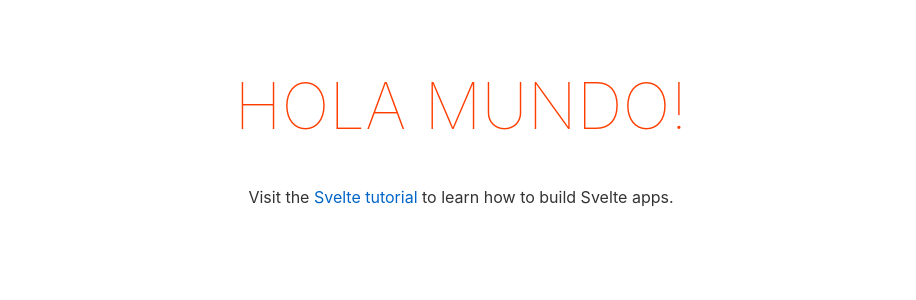
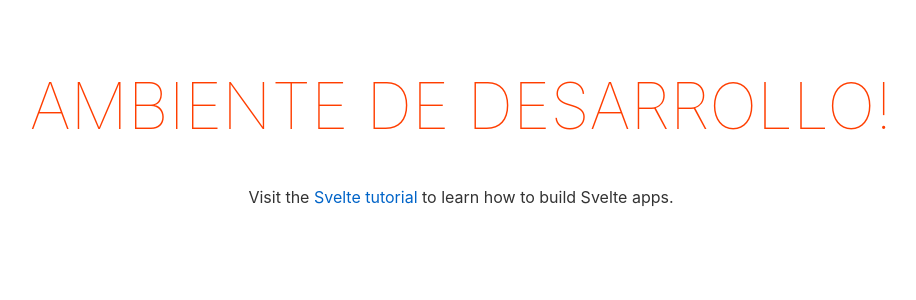
Before and after one commit to juniorfrey/curso-svelte, a Svelte app: page / in a window 1280 px wide. Shown: the top 300 px of the page, without its empty margins (179-1095 px from the left). Built offline with nearby package versions, Linux system fonts and the light colour scheme.

Commit message:
Se Mensaje inicial

```diff
--- a/src/App.svelte
+++ b/src/App.svelte
@@ -3,7 +3,7 @@
 </script>
 
 <main>
-	<h1>Hola {name}!</h1>
+	<h1>Ambiente de  {name}!</h1>
 	<p>Visit the <a href="https://svelte.dev/tutorial">Svelte tutorial</a> to learn how to build Svelte apps.</p>
 </main>
 
--- a/src/main.js
+++ b/src/main.js
@@ -3,7 +3,7 @@ import App from './App.svelte';
 const app = new App({
 	target: document.body,
 	props: {
-		name: 'Mundo'
+		name: 'Desarrollo'
 	}
 });
 
```
